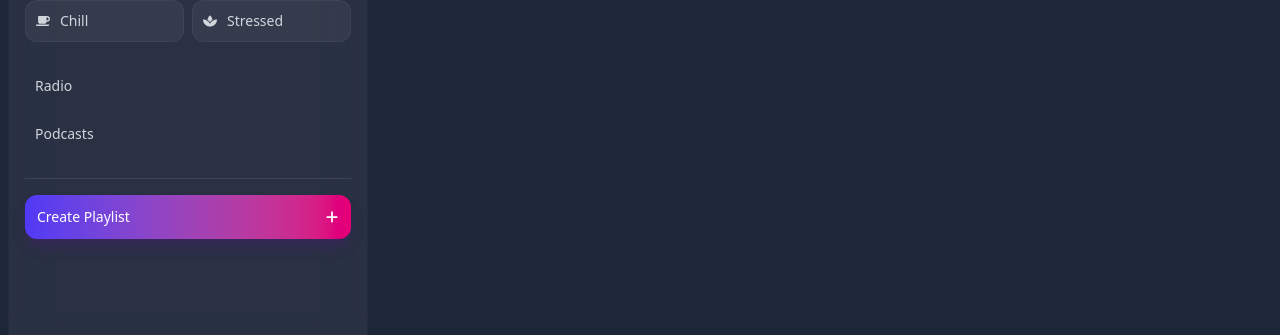
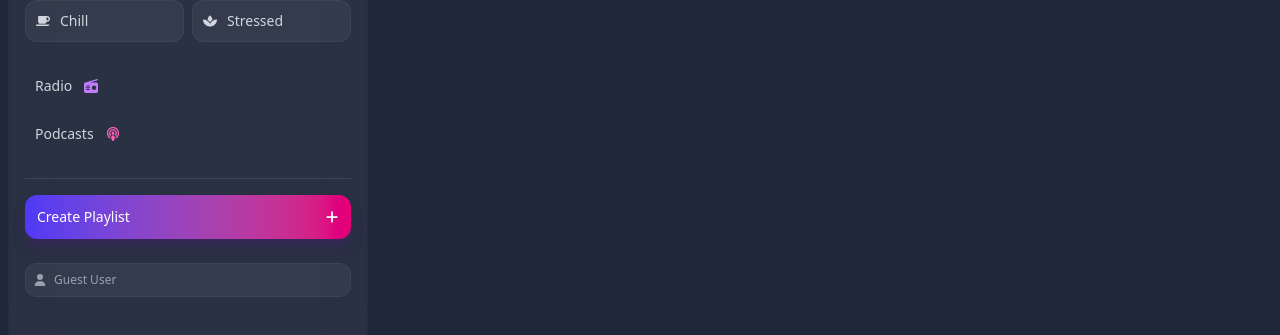
Before and after one commit to shashinirathnayake2111-afk/Waves-Premium_Music_Website, a Next.js app: page / in a window 1280 px wide. Shown: the part 419-754 px from the top of the page. Built offline with nearby package versions, Linux system fonts and the light colour scheme.

Commit message:
Adding profile icon to the side bar

```diff
--- a/src/components/Sidebar.tsx
+++ b/src/components/Sidebar.tsx
@@ -2,7 +2,7 @@ import Link from "next/link";
 import react, { useEffect, useState } from "react";
 import { useRouter } from "next/navigation";
 import { FaPlay, FaSmile, FaCloudRain, FaCoffee, FaSpa } from "react-icons/fa";
-import { FaRadio, FaPlus } from "react-icons/fa6";
+import { FaRadio, FaPlus, FaPodcast, FaUser } from "react-icons/fa6";
 
 export default function Sidebar() {
 
@@ -40,7 +40,6 @@ export default function Sidebar() {
   ];
 
   const router = useRouter();
-
   const [currentIndex, setCurrentIndex] = useState(0);
 
   useEffect(() => {
@@ -61,6 +60,7 @@ export default function Sidebar() {
   const [isCreateModalOpen, setIsCreateModalOpen] = useState(false);
   const [playlistName, setPlaylistName] = useState("");
   const [myPlaylists, setMyPlaylists] = useState<string[]>([]);
+  const [isGuest, setIsGuest] = useState(true);
 
   const handleCreatePlaylist = () => {
     if (playlistName.trim()) {
@@ -129,6 +129,7 @@ export default function Sidebar() {
               className="flex items-center gap-3 w-full p-2.5 rounded-xl text-gray-300 hover:text-white hover:bg-white/5 transition-all text-sm font-medium"
             >
               <span>Radio</span>
+              <FaRadio className="text-purple-400 text-sm" />
             </button>
           </li>
 
@@ -138,6 +139,7 @@ export default function Sidebar() {
               className="flex items-center gap-3 w-full p-2.5 rounded-xl text-gray-300 hover:text-white hover:bg-white/5 transition-all text-sm font-medium mb-6"
             >
               <span>Podcasts</span>
+              <FaPodcast className="text-pink-400 text-sm" />
             </button>
           </li>
         </ul>
@@ -145,12 +147,30 @@ export default function Sidebar() {
         <div className="mt-auto mb-6 pt-4 border-t border-white/10">
           <button
             onClick={() => setIsCreateModalOpen(true)}
-          className="flex items-center justify-between gap-2 w-full p-3 rounded-xl bg-linear-to-r from-indigo-600 to-pink-600 hover:from-purple-500 hover:to-pink-500 text-white font-medium text-sm transition-all shadow-lg shadow-purple-900/30 active:scale-[0.98]"
+            className="flex items-center justify-between gap-2 w-full p-3 rounded-xl bg-linear-to-r from-indigo-600 to-pink-600 hover:from-purple-500 hover:to-pink-500 text-white font-medium text-sm transition-all shadow-lg shadow-purple-900/30 active:scale-[0.98]"
           >
-          <span>Create Playlist</span>
-          <FaPlus className="text-sm" />
-        </button>
-    </div>
+            <span>Create Playlist</span>
+            <FaPlus className="text-sm" />
+          </button>
+        </div>
+
+        <div className="flex items-center gap-3 p-2 rounded-xl bg-white/5 border border-white/5">
+          {isGuest ? (
+            <div className="flex items-center text-xs text-gray-400">
+              <span className="flex items-center gap-2">
+                <FaUser className="text-gray-400" />
+                <span>Guest User</span>
+              </span>
+            </div>
+          ) : (
+            <div className="flex items-center gap-2">
+              <div className="w-7 h-7 rounded-full bg-purple-600 flex items-center justify-center font-bold text-xs text-white">
+                N
+              </div>
+              <span className="text-xs font-medium text-gray-200">User Profile</span>
+            </div>
+          )}
+        </div>
       </aside >
 
     { isCreateModalOpen && (
```
